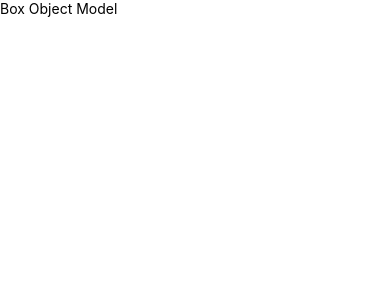
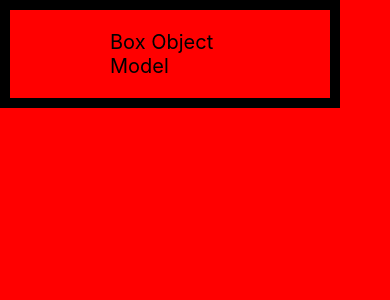
Before and after one commit to Cristaldo-Fiorela/React-Native-Udemy, a React Native app in the folder 02-PrimerProyecto/: screen / in a window 390 px wide. Shown: the top 300 px of the page. Built offline with nearby package versions, Linux system fonts and the light colour scheme.

Commit message:
practicando el box model de native

```diff
--- a/02-PrimerProyecto/App.tsx
+++ b/02-PrimerProyecto/App.tsx
@@ -6,7 +6,7 @@
 
 const App = () => {
   return (
-    <SafeAreaView>
+    <SafeAreaView style={{ flex: 1 }}>
       {/* <HolaMundoScreen/> */}
       {/* <ContadorScreen /> */}
       <BoxObjectModelScreen />
--- a/02-PrimerProyecto/src/screens/BoxObjectModelScreen.tsx
+++ b/02-PrimerProyecto/src/screens/BoxObjectModelScreen.tsx
@@ -1,12 +1,28 @@
 import React from 'react'
-import { View, Text } from 'react-native'
+import { View, Text, StyleSheet } from 'react-native'
 
 const BoxObjectModelScreen = () => {
     return (
-        <View>
-            <Text>Box Object Model</Text>
+        <View style={ styles.containter }>
+            <Text style={ styles.title }>Box Object Model</Text>
         </View>
     )
 }
 
 export default BoxObjectModelScreen
+
+const styles = StyleSheet.create({
+    containter: {
+        backgroundColor: 'red',
+        flex: 1,
+    },
+    title: {
+        paddingHorizontal: 100,
+        paddingVertical: 20,
+        fontSize: 20,
+        // width: 250,
+        borderWidth: 10,
+        // backgroundColor: 'red',
+        marginRight: 50,
+    }
+})
```
